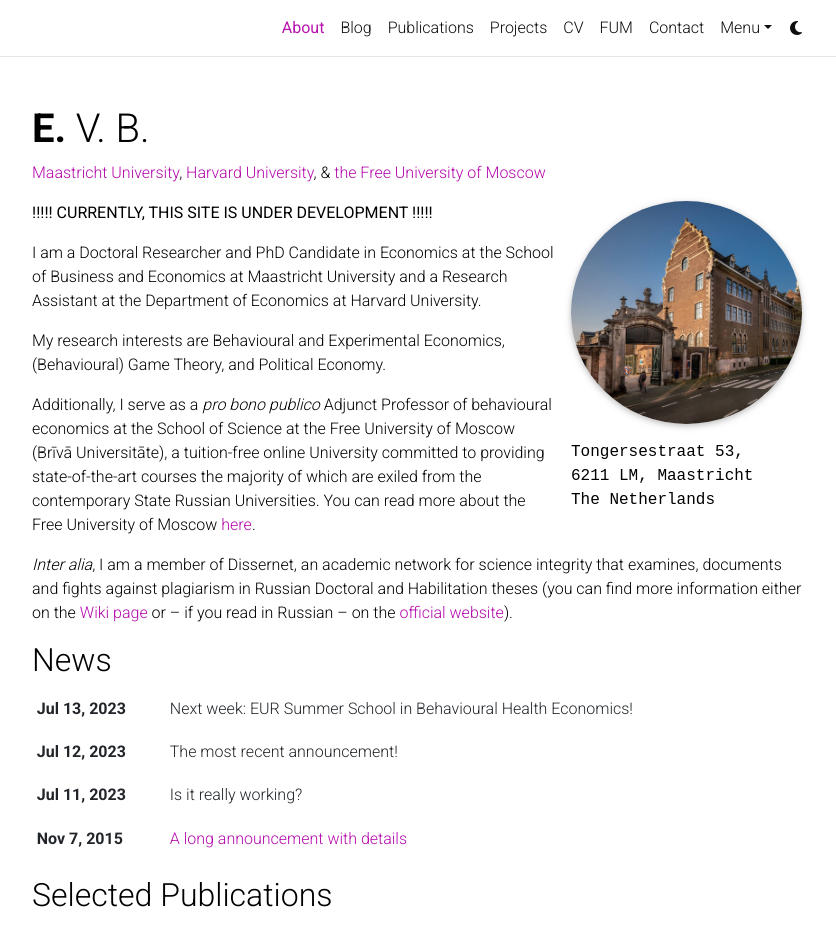
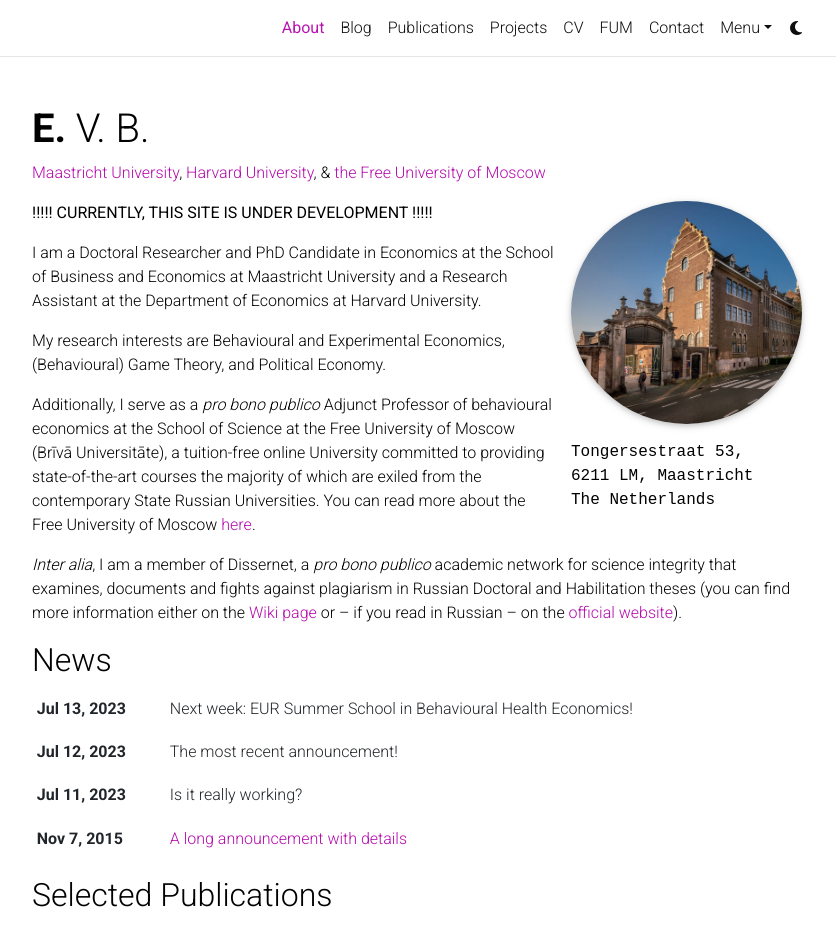
Before and after one commit to egorbronnikov/egorbronnikov.github.io, a Jekyll site: the page built from _pages/about.md, in a window 1280 px wide and 1117 px high, cut to the strip 0-943 px from the top of the window. Shown: the whole strip, without its empty margins (223-1059 px from the left). Built offline with Jekyll 4.4.1, drawn with Linux system fonts in a browser that asks for light colours; comment, search, counter and statistics services are not loaded; a style sheet for code colours, icons or effects is not loaded.

Commit message:
Update about.md

```diff
--- a/_pages/about.md
+++ b/_pages/about.md
@@ -36,4 +36,4 @@
 Additionally, I serve as a <i>pro bono publico</i> Adjunct Professor of behavioural economics at the School of Science at the Free University of Moscow (Brīvā Universitāte), a tuition-free online University committed to providing state-of-the-art courses the majority of which are exiled from the contemporary State Russian Universities. You can read more about the Free University of Moscow [here](/teaching/).
 
 
-<i>Inter alia</i>, I am a member of Dissernet, an academic network for science integrity that examines, documents and fights against plagiarism in Russian Doctoral and Habilitation theses (you can find more information either on the [Wiki page](https://en.wikipedia.org/wiki/Dissernet) or -- if you read in Russian -- on the [official website](https://www.dissernet.org/)).
+<i>Inter alia</i>, I am a member of Dissernet, a <i>pro bono publico</i> academic network for science integrity that examines, documents and fights against plagiarism in Russian Doctoral and Habilitation theses (you can find more information either on the [Wiki page](https://en.wikipedia.org/wiki/Dissernet) or -- if you read in Russian -- on the [official website](https://www.dissernet.org/)).
```
